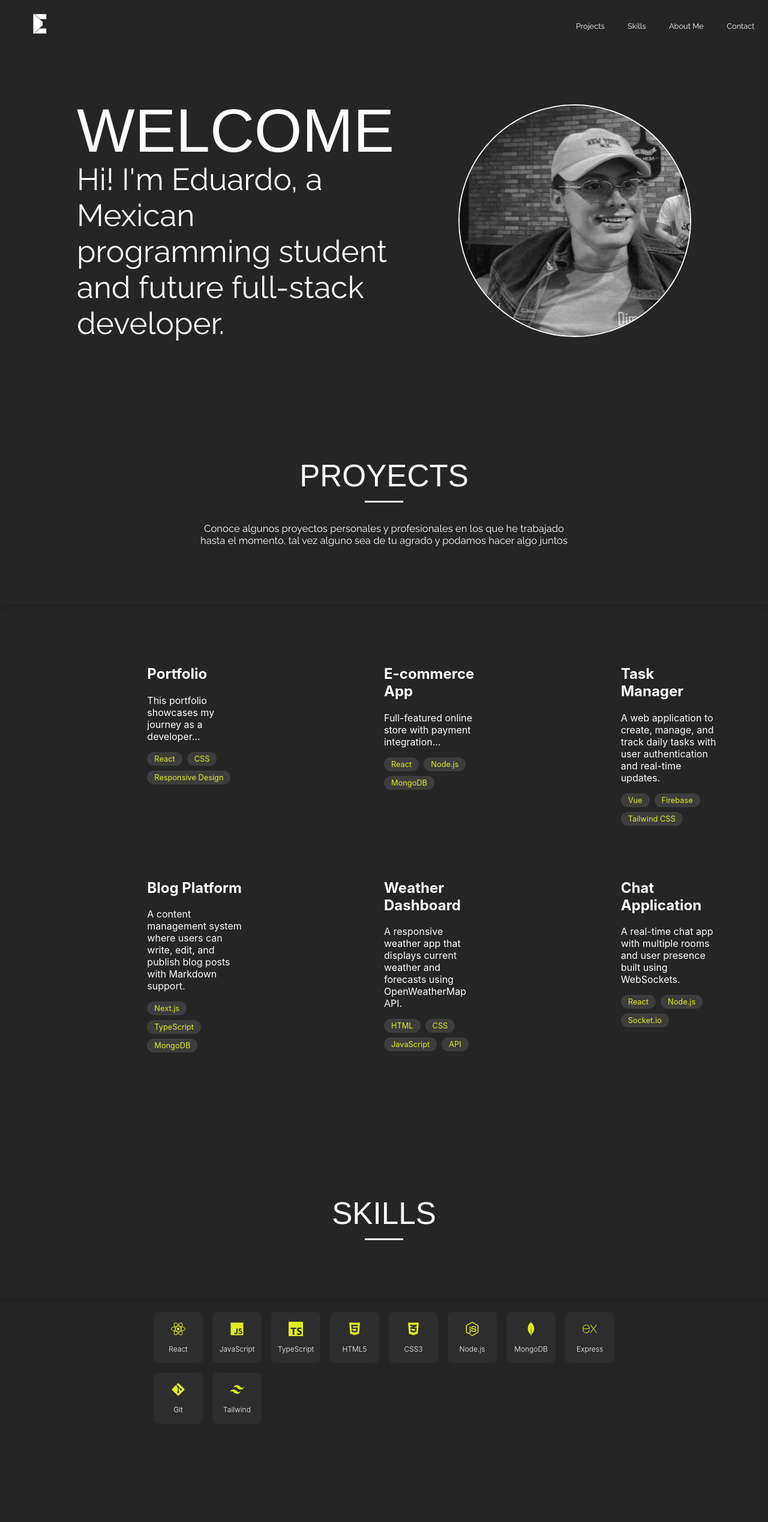
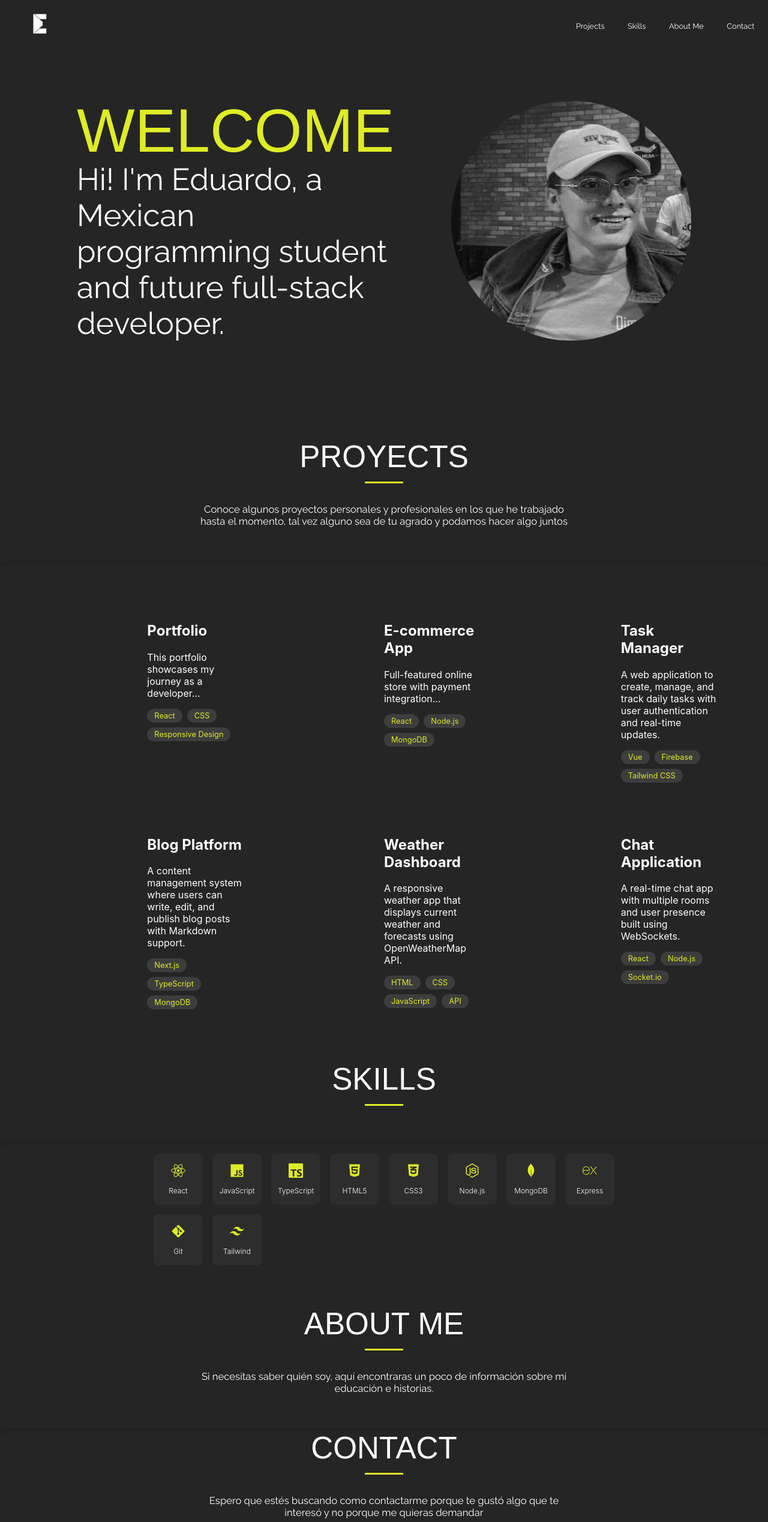
Before and after one commit to JEduardoVB/MyFirstRepository, a React (Create React App) app: page / in a window 1280 px wide. Shown: the top 2538 px of the page at 60% size. Built offline with nearby package versions, Linux system fonts and the light colour scheme; a web font is replaced by a local one.

Commit message:
Cambio de tamaños en SectionBar e index para las skills

```diff
--- a/src/pages/Index.js
+++ b/src/pages/Index.js
@@ -58,7 +58,7 @@ const Index = () => {
             <section className='Container-Proyects'>
                 <div className='Bar'>
                     <h2 className='Section-Bar'>PROYECTS</h2>
-                    <hr style={{ width: '5%', margin: '2vh 0vw', border: 'none', borderTop: '3px solid #fdfdfd'}} />
+                    <hr style={{ width: '5%', margin: '2vh 0vw', border: 'none', borderTop: '3px solid #dfec25'}} />
                     <p className='Description-Bar'>Conoce algunos proyectos personales y profesionales en los que he trabajado hasta el momento,
                     tal vez alguno sea de tu agrado y podamos hacer algo juntos</p>
                 </div>
@@ -77,9 +77,9 @@ const Index = () => {
             <section className='Container-Skills'>
                 <div className='Bar'>
                     <h2 className='Section-Bar'>SKILLS</h2>
-                    <hr style={{ width: '5%', margin: '2vh 0vw', border: 'none', borderTop: '3px solid #fdfdfd'}} />
+                    <hr style={{ width: '5%', margin: '2vh 0vw', border: 'none', borderTop: '3px solid #dfec25'}} />
                 </div>
-                <div className='Skills' style={{padding: "0% 20%"}}>
+                <div className='Skills' style={{padding: "0% 20% 5% 20%"}}>
                     <Skills/>
                 </div>
             </section>
@@ -89,7 +89,7 @@ const Index = () => {
             <section className='Container-AboutMe'>
                 <div className='Bar'>
                     <h2 className='Section-Bar'>ABOUT ME</h2>
-                    <hr style={{ width: '5%', margin: '2vh 0vw', border: 'none', borderTop: '3px solid #fdfdfd'}} />
+                    <hr style={{ width: '5%', margin: '2vh 0vw', border: 'none', borderTop: '3px solid #dfec25'}} />
                     <p className='Description-Bar'>Si necesitas saber quién soy, aquí encontraras un poco de información
                     sobre mi educación e historias.</p>
                 </div>
@@ -105,7 +105,7 @@ const Index = () => {
             <section className='Container-Contact'>
                 <div className='Bar'>
                     <h2 className='Section-Bar'>CONTACT</h2>
-                    <hr style={{ width: '5%', margin: '2vh 0vw', border: 'none', borderTop: '3px solid #fdfdfd'}} />
+                    <hr style={{ width: '5%', margin: '2vh 0vw', border: 'none', borderTop: '3px solid #dfec25'}} />
                     <p className='Description-Bar'>Espero que estés buscando como contactarme porque te gustó algo que te interesó
                     y no porque me quieras demandar</p>
                 </div>
--- a/src/styles/Index.css
+++ b/src/styles/Index.css
@@ -14,7 +14,7 @@ h1 {
     font-size: 8vw;
     line-height: 1;
     margin: 0;
-    color: #fdfdfd;
+    color: #dfec25;
 }
 
 .Presentation {
@@ -27,13 +27,13 @@ h1 {
 }
 
 header img {
-    width: 30vw; /* Ajusta este valor para cambiar el tamaño */
-    height: 30vw; /* Mismo valor que width para mantener proporción */
+    width: 40vw; /* Ajusta este valor para cambiar el tamaño */
+    height: 40vw; /* Mismo valor que width para mantener proporción */
     max-width: 400px; /* Límite máximo opcional */
     max-height: 400px; /* Límite máximo opcional */
     border-radius: 50%; /* Esto hace la imagen redonda */
     object-fit: cover; /* Para asegurar que la imagen mantenga sus proporciones */
-    border: 2px solid #fdfdfd; /* Borde opcional */
+    border: 0px solid #fdfdfd; /* Borde opcional */
     margin-left: auto; /* Alinea la imagen a la derecha */
     display: block; /* Necesario para que margin-left: auto funcione */
 }
--- a/src/styles/SectionsBar.css
+++ b/src/styles/SectionsBar.css
@@ -1,7 +1,7 @@
 /*-----------------------------Proyects.css-----------------------------*/
 .Bar{
-    margin-top: 20VH;
-    padding-bottom: 10vh;
+    margin-top: 1VH;
+    padding-bottom: 5vh;
     display: flex;
     flex-direction: column;
     justify-content: center;
```
